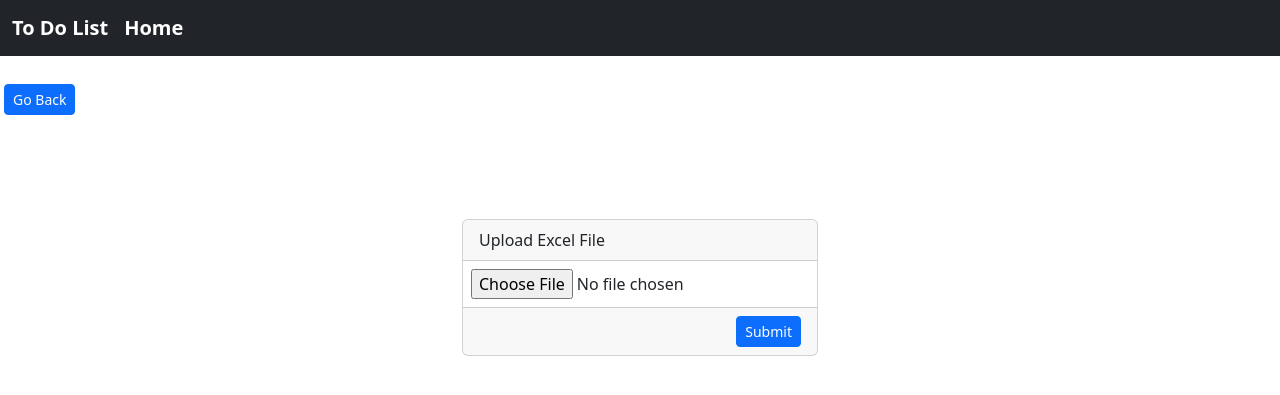
After one commit to Darpan-Anjanay/TodoList, a Django app: page /Upload/ in a window 1280 px wide. The commit adds this page. Shown: the top 395 px of the page. Run offline with Django 5.2, Linux system fonts and the light colour scheme; some libraries are stand-ins or nearby versions.

Commit message:
Upload Task Excel Sheet

```diff
--- a/TodoApp/templates/Todo/Home.html
+++ b/TodoApp/templates/Todo/Home.html
@@ -46,6 +46,7 @@
 
     <a href="{% url 'TaskasExcel' %}" class="btn btn-primary btn-sm" style="margin-bottom: 15px;">Download Task List</a>
 
+    <a href="{% url 'Upload' %}" class="btn btn-primary btn-sm" style="margin-bottom: 15px;">Upload Task List</a>
 
         {% for list in page_obj  %}
         <div class="card">
--- /dev/null
+++ b/TodoApp/templates/Todo/Upload.html
@@ -0,0 +1,28 @@
+{% extends "Todo/Base.html" %}
+{% block content %}
+
+
+<div class="container">
+    <div class="row justify-content-center ">
+        <div class="col-md-4" style="margin-top: 100px;">
+            <div class="card">
+               <form action="" method="post" enctype="multipart/form-data">
+                <div class="card-header">
+                    Upload Excel File
+                </div>
+                <div class="card-main">
+                   <div class="form-group m-2">
+                    <input type="file" class="file-control" name='file' accept=".xlsx">
+                   </div>
+                </div>
+                <div class="card-footer text-end">
+                    {% csrf_token %}
+                    <input type="submit"  value="Submit" class="btn btn-primary btn-sm">
+                </div>
+
+               </form>
+            </div>
+        </div>
+    </div>
+</div>
+{% endblock content %}
--- a/TodoApp/urls.py
+++ b/TodoApp/urls.py
@@ -1,5 +1,5 @@
 from django.urls import path
-from .views import Home,AddTask,Delete,Logout,Login,Register,TaskasExcel
+from .views import Home,AddTask,Delete,Logout,Login,Register,TaskasExcel,Upload
 urlpatterns = [
     path('',Home,name="Home"),
     path('AddTask/',AddTask,name="AddTask"),
@@ -8,10 +8,6 @@ urlpatterns = [
     path('Login/',Login,name="Login"),
     path('Register/',Register,name="Register"),
     path('TaskasExcel/',TaskasExcel,name="TaskasExcel"),
-
-
-
-
-
+    path('Upload/',Upload,name="Upload"),
 
 ]
--- a/TodoApp/views.py
+++ b/TodoApp/views.py
@@ -134,6 +134,9 @@ def Login(request):
 
     return render(request,'Todo/Login.html')
 
+
+
+
 import pandas as pd
 from django.http import FileResponse
 import io
@@ -155,3 +158,23 @@ def TaskasExcel(request):
     output.seek(0)
     response = FileResponse(output,as_attachment=True,filename='tasks.xlsx')
     return response
+
+def Upload(request):
+    if request.method == "POST":
+        excel_file = request.FILES['file']
+        df = pd.read_excel(excel_file)
+
+        tasks = []
+        for index, row in df.iterrows():
+            tasks.append(Todo(
+                user=request.user,
+                Title=row['Title'],
+                Description=row['Description'],
+                CreatedAt=row['CreatedAt'],
+                CompletionDate=row['CompletionDate'],
+                completionStatus=bool(row['CompletionStatus']),
+                IsDelete=False
+            ))
+        newtasks = Todo.objects.bulk_create(tasks, batch_size=None, ignore_conflicts=False)
+        return redirect('Home')
+    return render(request, 'Todo/Upload.html')
```
